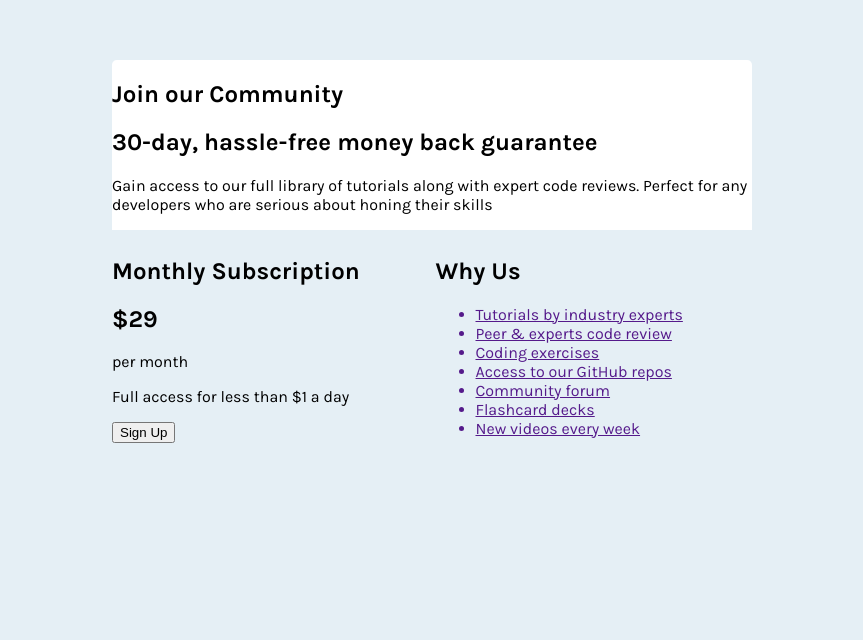
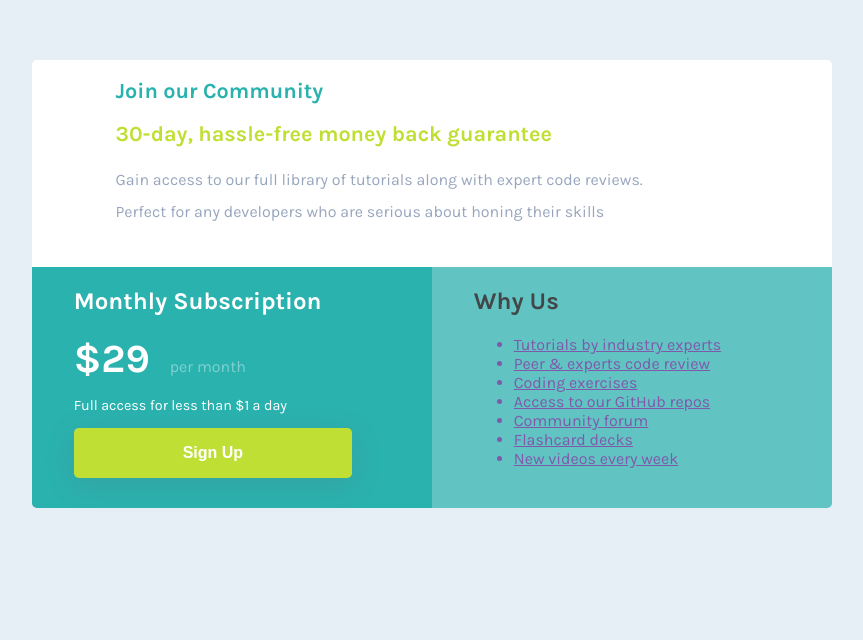
Before and after one commit to PacifistaPx0/Nithub, a plain HTML site: page Assignment2/index.html in a window 1280 px wide. Shown: the part 132-772 px from the top of the page, without its empty margins (208-1071 px from the left). Drawn offline with Linux system fonts and the light colour scheme.

Commit message:
More css

```diff
--- a/Assignment2/index.html
+++ b/Assignment2/index.html
@@ -29,9 +29,10 @@
                         <h1>Monthly Subscription</h1>
                     </div>
                     <div class="monthly-price">
-                        <h1>$29</h1><p>per month</p>
+                        <p id="monthly-p">$29</p>
+                        <span id="per-month">per month</span>
                     </div>
-                    <div>
+                    <div class="monthly-access">
                         <p>Full access for less than $1 a day</p>
                     </div>
                     <div class="monthly-signup">
--- a/Assignment2/static/style.css
+++ b/Assignment2/static/style.css
@@ -9,19 +9,20 @@ body{
 
 .card{
     padding: 12rem 0;
-    height: 500px;
+    height: 448px;
     display: flex;
 }
 
 .card-container{
     display: grid;
     grid-template-rows: auto;
-    grid-auto-rows: minmax(400px, auto);
-    max-width: 800px;
+    grid-auto-rows: minmax(170px, auto);
+    max-width: 1000px;
     margin: 0 auto;
     width: 80%;
     grid-template-columns: 1fr 1fr;
-    grid-gap: 7px;
+    grid-gap: 0px;
+    padding-left: 0px;
 }
 
 .community-section{
@@ -31,3 +32,78 @@ body{
     border-top-right-radius: .3rem;
     border-top-left-radius: .3rem;
 }
+
+.Subscription-section{
+    background-color: hsl( 179, 62%, 43% );
+    border-bottom-left-radius: .3rem;
+}
+
+.why-section{
+    background-color: hsl( 179, 62%, 43% );
+    opacity: .7;
+    border-bottom-right-radius: .3rem;
+}
+
+.wrapper{
+    margin: 0;
+    max-width: 80%;
+}
+
+div {
+    box-sizing: border-box;
+    padding-left: 6%;
+}
+
+.join-header{
+    color: hsl( 179, 62%, 43% );
+    font-size: 0.9rem;
+    font-weight: 700;
+}
+
+.join-guarantee{
+    color: hsl( 71, 73%, 54% );
+    font-size: 0.9rem;
+}
+
+.join-access{
+    color: hsl( 218, 22%, 67% );
+    line-height: 2;
+}
+
+.monthly-header{
+    color: #ffffff;
+}
+
+#monthly-p{
+    color: #ffffff;
+    display: inline;
+    font-size: 2.5rem;
+    font-weight: 700;
+}
+
+#per-month{
+    color: #ffffff;
+    opacity: .4;
+    padding-left: 1rem;
+}
+
+.monthly-access{
+    color: #ffffff;
+    font-size: 0.9rem;
+}
+
+.sign-up{
+    background-color: hsl( 71, 73%, 54% );;
+    border: none;
+    border-radius: 0.3rem;
+    box-shadow: 0 7px 29px 0 hsla(240,5%,41%,.2);
+    color: #fff;
+    cursor: pointer;
+    font-size: 1rem;
+    font-weight: 700;
+    width: 100%;
+}
+
+.monthly-sign-up, .sign-up{
+    padding: 1rem 0;
+}
```
